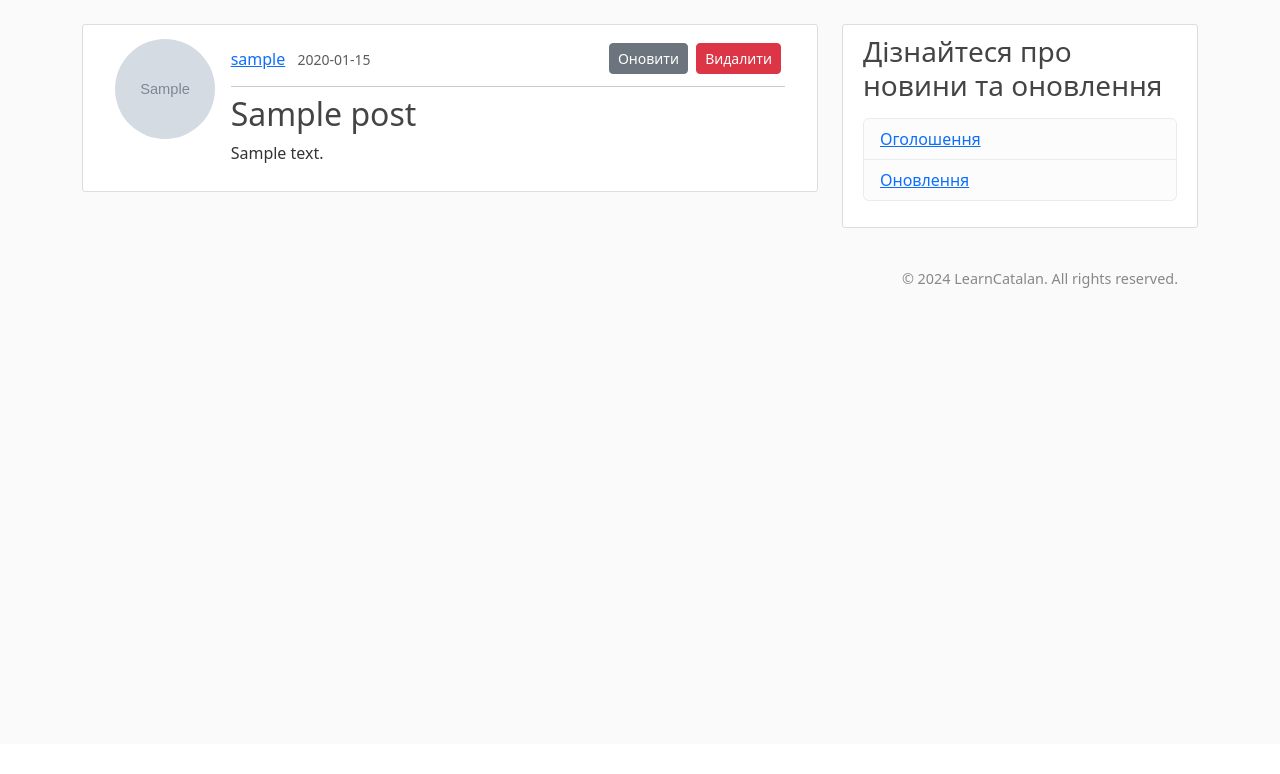
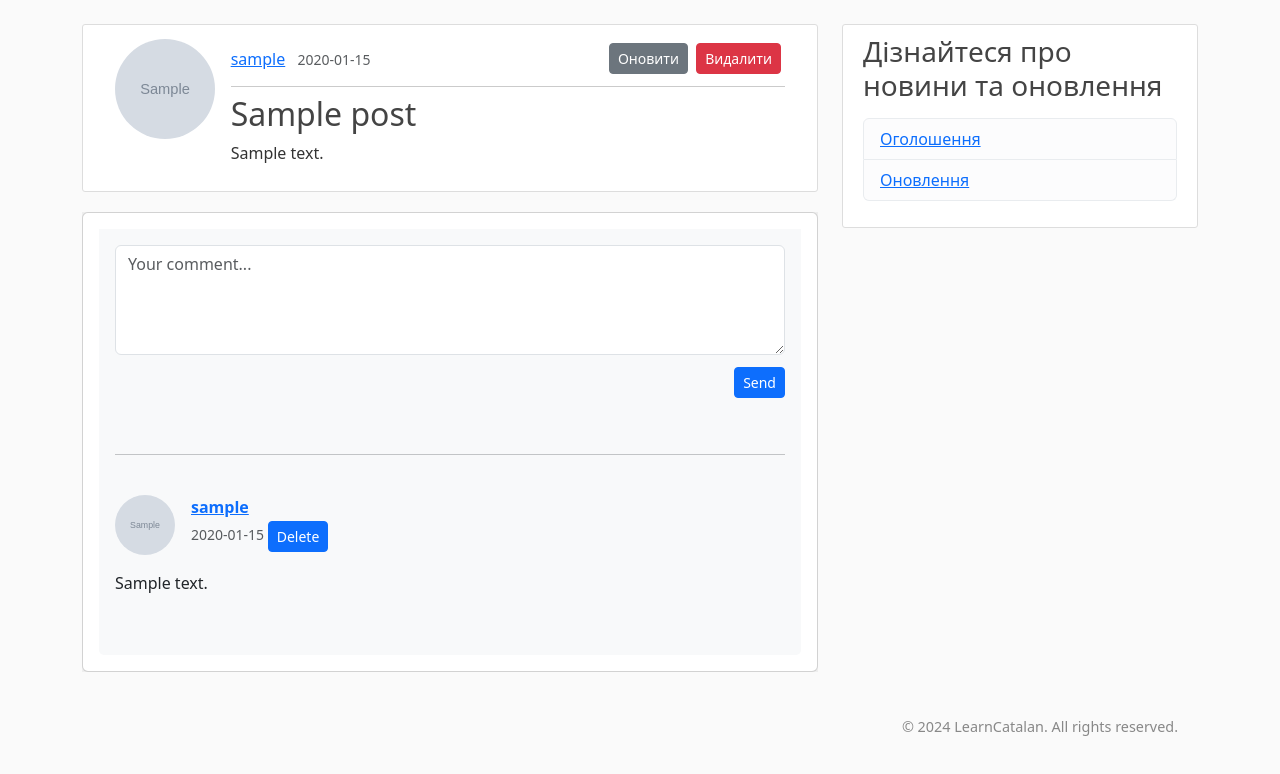
Before and after one commit to Andriy-Rudyi/learn-catalan, a Flask app: template flaskblog/templates/post.html in a window 1280 px wide. Shown: the part 56-830 px from the top of the page. Before the commit the page ends 344 px from the top, so only its background shows below. Run offline with Flask 3, Linux system fonts and the light colour scheme; a user stored in the database is signed in; tables that the repository leaves empty hold one stand-in row (values such as "Sample post"); the template is opened without the code that fills it: values that come from a table or form of the project are taken from there, most other values are stand-ins (such as "Sample title", 1, 10 or a date in 2020); grey boxes marked "Sample" are stand-in pictures.

Commit message:
Comments added (migration included)

```diff
--- a/flaskblog/templates/post.html
+++ b/flaskblog/templates/post.html
@@ -29,6 +29,75 @@
     </div>
 </article>
 
+<!-- <div class="comments">
+    <form class="input-group mb-3" method="POST" action="/create-comment">
+        <input type="text" id="text" name="text" class="form-control" placeholder="Your comment...">
+    </form>
+</div> -->
+
+<section style="background-color: #eee;">
+          <div class="card">
+            <div class="card-body">
+                <div class="card-footer p-3 border-0" style="background-color: #f8f9fa;">
+                    <div class="d-flex flex-start w-100">
+                      <!-- <img class="rounded-circle shadow-1-strong me-3"
+                        src="https://mdbcdn.b-cdn.net/img/Photos/Avatars/img%20(19).webp" alt="avatar" width="40"
+                        height="40" /> -->
+                    <form class="input-group mb-3" method="POST" action="/create-comment/{{post.id}}">
+                      <div data-mdb-input-init class="form-outline w-100">
+                        <textarea type="text" name="text" class="form-control" id="textAreaExample" rows="4" style="background: #fff; " placeholder="Your comment..."></textarea>
+                            <div class="float-end mt-2 pt-1">
+                                <button  type="submit" data-mdb-button-init data-mdb-ripple-init class="btn btn-primary btn-sm">Send</button>
+                            </div>
+                      </div>
+                    </form>
+                    </div>
+                    <br>
+                    <hr>
+                    <br>
+                    {% for comment in post.comments %}
+
+                    <div class="d-flex flex-start align-items-center">
+                        <img class="rounded-circle shadow-1-strong me-3"
+                        src="{{ url_for('static', filename='profile_pics/' + comment.author.image_file) }}" alt="avatar" width="60"
+                            height="60" />
+                        <div>
+                            <h6 class="fw-bold text-primary mb-1"><a class="me-2" href="/user/{{ comment.author.username }}">{{ comment.author.username }}</a></h6>
+                            <p class="text-muted small mb-0">
+                            {{ post.date_posted.strftime('%Y-%m-%d') }}
+                            {% if comment.author == current_user or post.author == current_user %}
+                              <button type="button"class="btn btn-sm btn-primary"> <a href="/delete-comment/{{comment.id}}"class="dropdown-item">Delete</a></button>
+                            {% endif %}
+                            </p>
+                        </div>
+                    </div>
+
+                    <p class="mt-3 mb-3 pb-1">{{ comment.text }}</p>
+
+                    <!-- <div class="small d-flex justify-content-start">
+                        <a href="#!" class="d-flex align-items-center me-3">
+                          <i class="far fa-thumbs-up me-2"></i>
+                          <p class="mb-0">Like</p>
+                        </a>
+                        <a href="#!" class="d-flex align-items-center me-3">
+                          <i class="far fa-comment-dots me-2"></i>
+                          <p class="mb-0">Comment</p>
+                        </a>
+                        <a href="#!" class="d-flex align-items-center me-3">
+                          <i class="fas fa-share me-2"></i>
+                          <p class="mb-0">Share</p>
+                        </a>
+                      </div> -->
+                    <br>
+
+
+                    {% endfor %}
+            </div>
+            </div>
+          </div>
+  </section>
+  <br>
+
 
     <!-- Modal -->
     <div class="modal fade" id="deleteModal" tabindex="-1" aria-labelledby="deleteModalLabel" aria-hidden="true">
```
Also changed, not shown: flaskblog/models.py (+10 -0 lines), flaskblog/posts/routes.py (+41 -5 lines), migrations/versions/7fb96007aa39_comments_added.py (added, +37 -0 lines).
